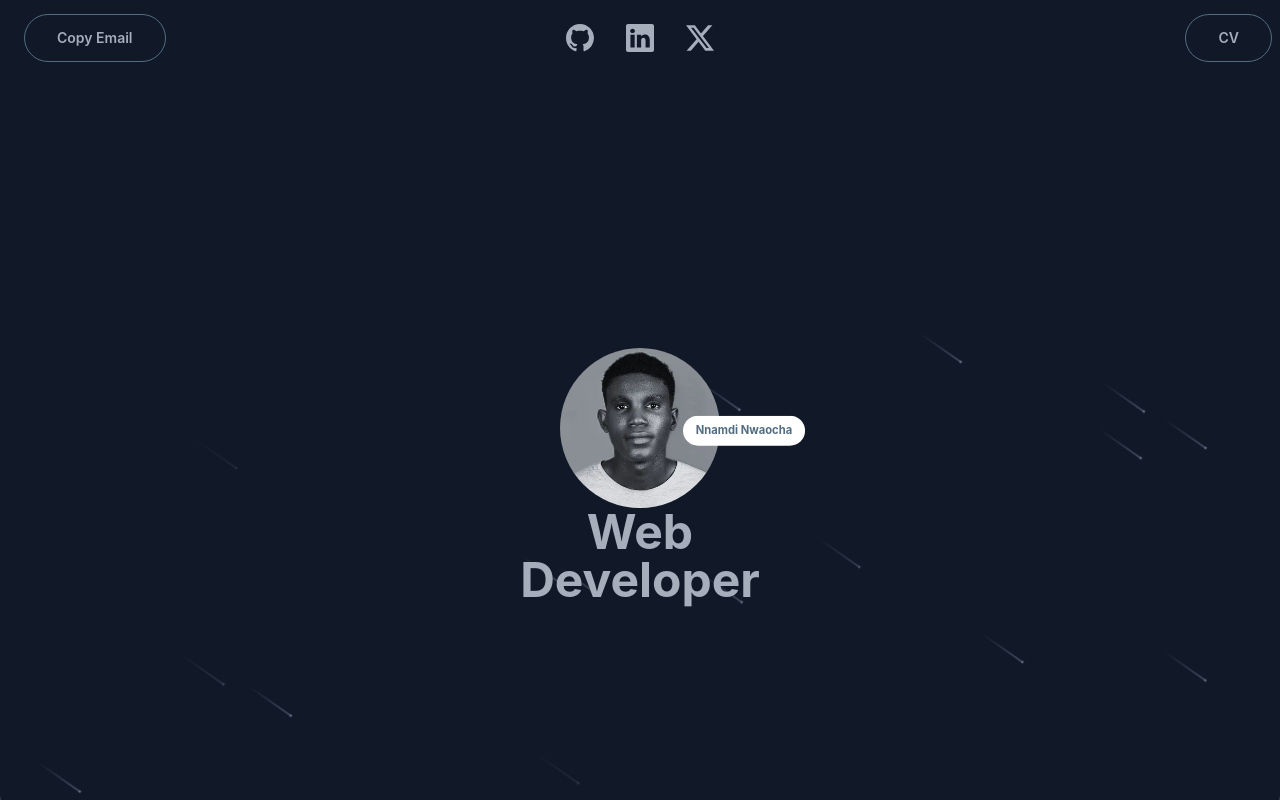
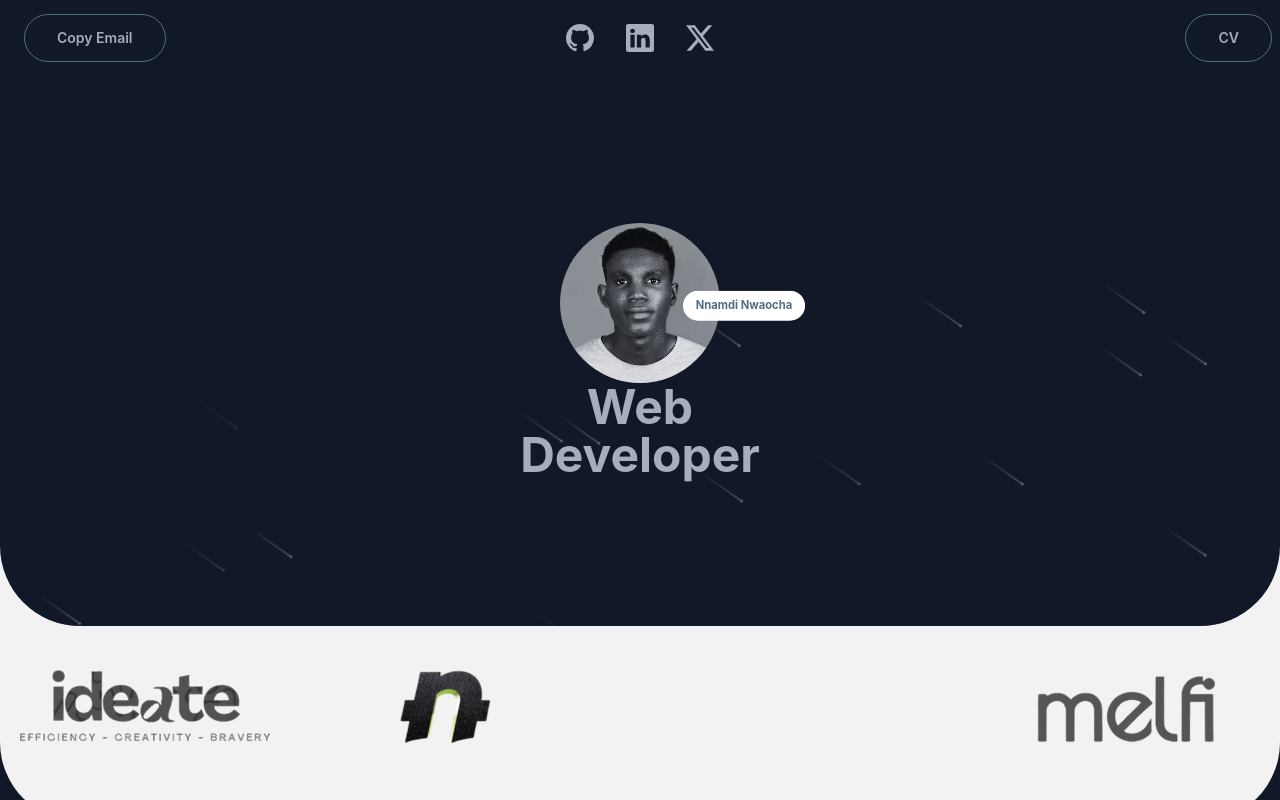
Before and after one commit to nnamdi-nwaocha/my-portfolio, a React (Vite) app: page / in a window 1280 px wide. Shown: the top 800 px of the page. Built offline with nearby package versions, Linux system fonts and the light colour scheme.

Commit message:
`Update Hero component styles to add min-height on large screens`

```diff
--- a/src/components/Hero.jsx
+++ b/src/components/Hero.jsx
@@ -20,7 +20,7 @@ function Hero() {
   };
 
   return (
-    <div className="hero bg-gray-900 min-h-screen rounded-b-[5rem] relative top-[5rem] z-10 overflow-hidden">
+    <div className="hero bg-gray-900 max-md:min-h-screen lg:min-h-[550px] rounded-b-[5rem] relative top-[5rem] z-10 overflow-hidden">
       {/* Meteors */}
       <Meteors number={30} />
 
```
